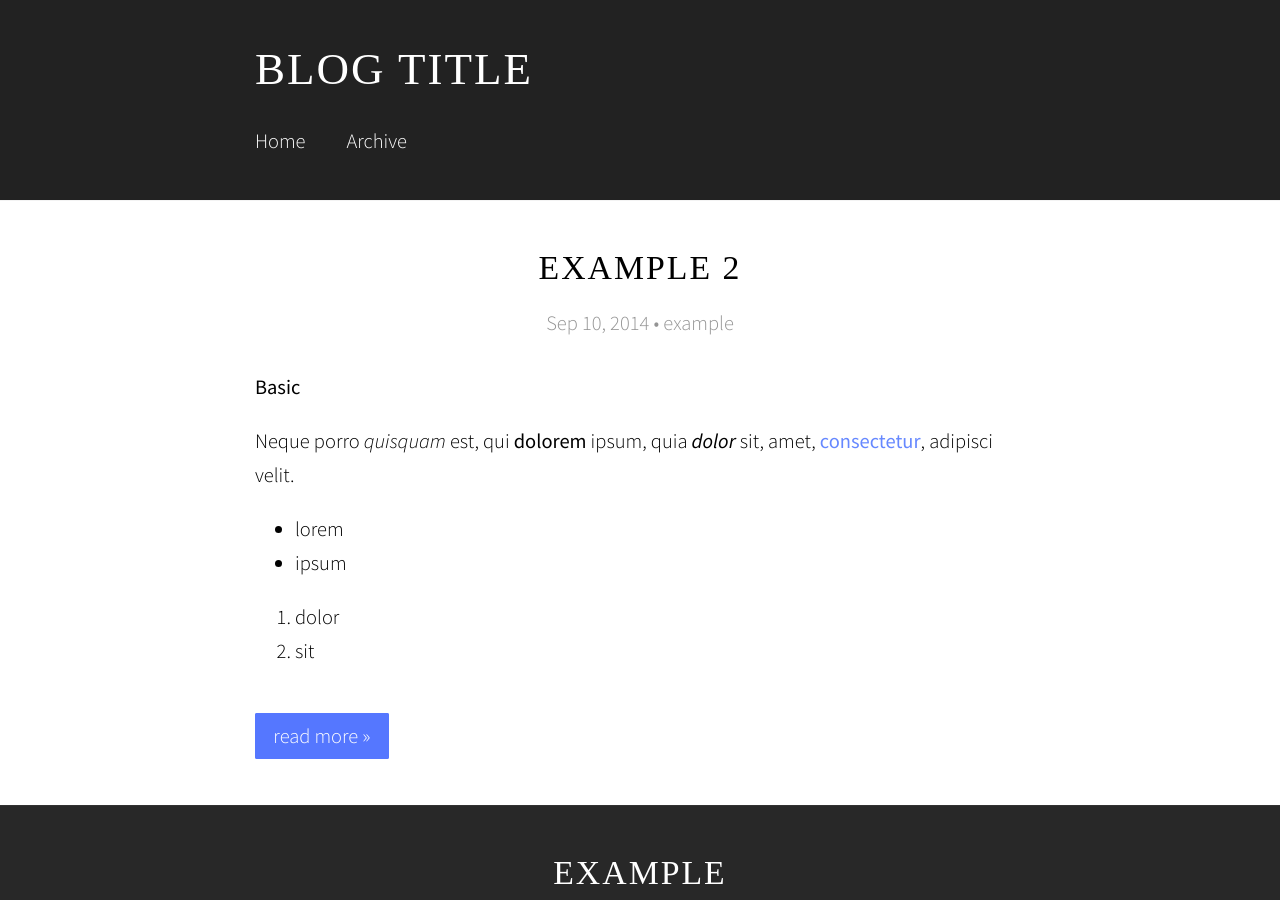
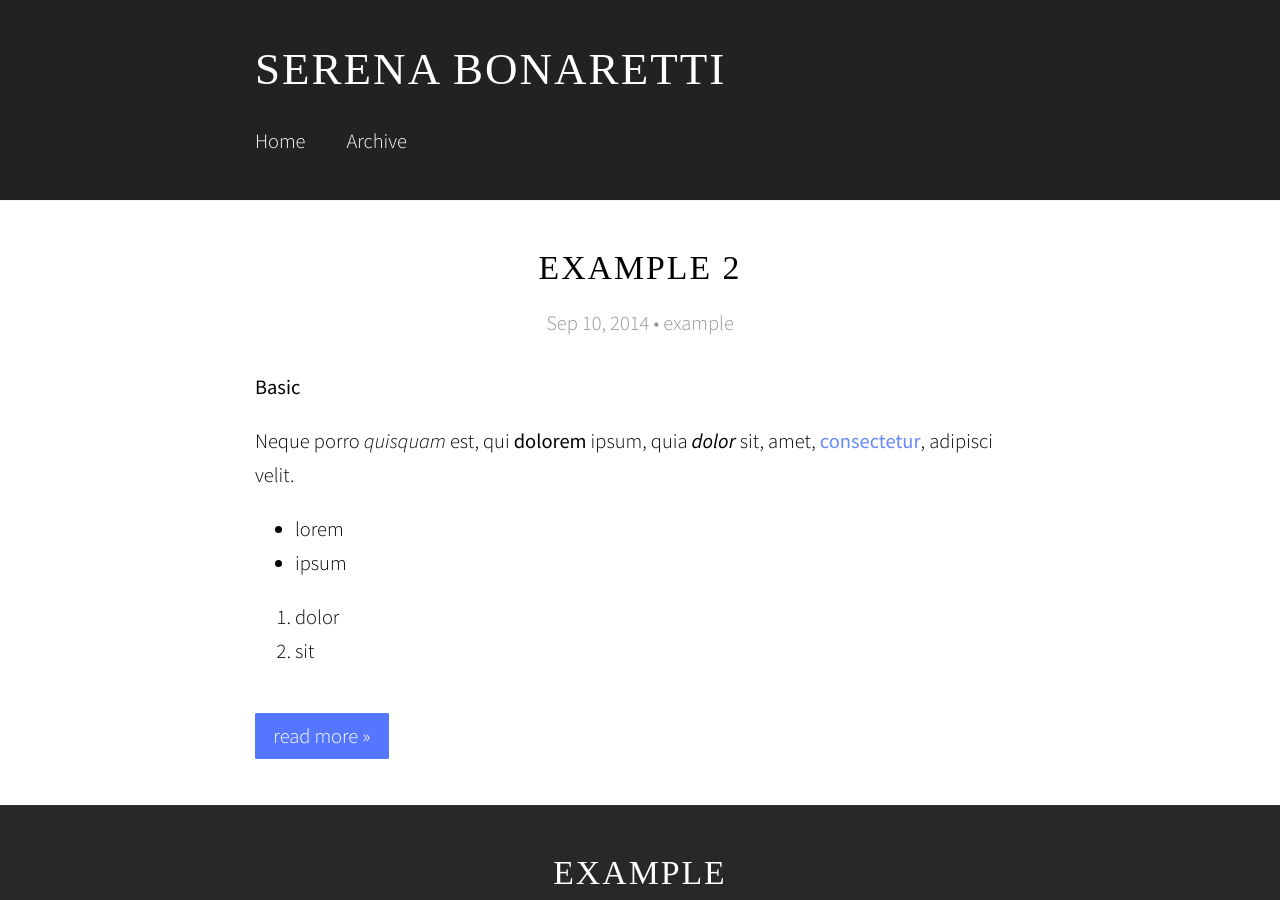
Before and after one commit to sbonaretti/sbonaretti.github.io, a Jekyll site: the page built from index.html, in a window 1280 px wide and 900 px high. Built offline with Jekyll 4.4.1, drawn with Linux system fonts in a browser that asks for light colours; some web fonts are replaced; the list of posts is cut into pages by our own code.

Commit message:
Update _config.yml

```diff
--- a/_config.yml
+++ b/_config.yml
@@ -1,4 +1,4 @@
-title: "Blog Title"
+title: "Serena Bonaretti"
 author: "Blog Author"
 description: "Really cool blog about ... something"
 more: "read more »"
```
